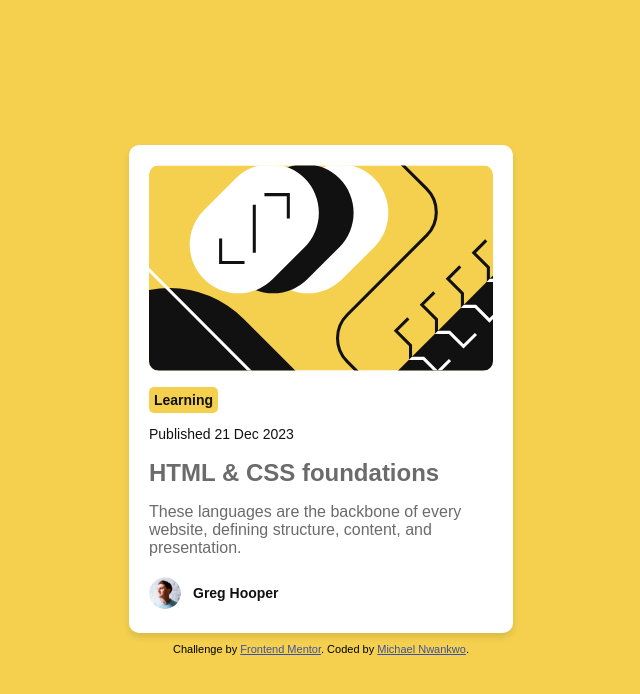
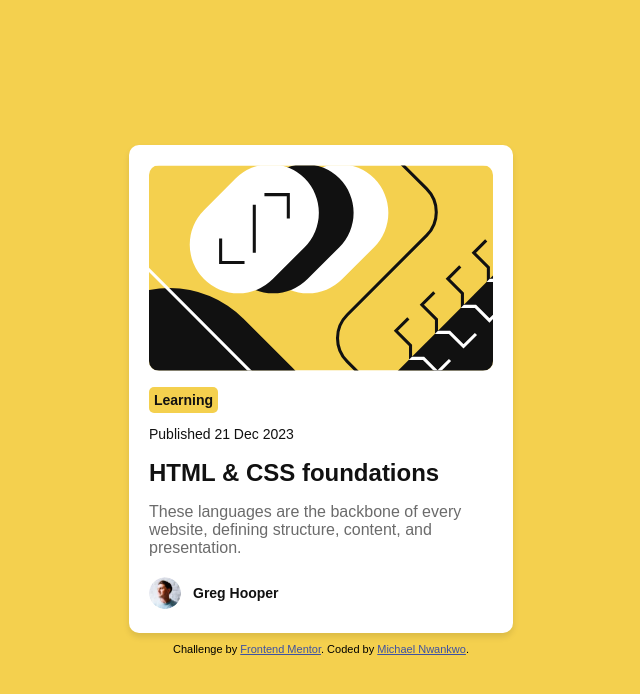
Before and after one commit to yourstrulycreator/blog-preview-card, a plain HTML site: page index.html in a window 1280 px wide. Shown: the whole page, without its empty margins (319-959 px from the left). Drawn offline with Linux system fonts and the light colour scheme.

Commit message:
changed title color to Gray 950

```diff
--- a/index.html
+++ b/index.html
@@ -37,7 +37,7 @@
     .preview-date { margin-top: 16px; }
     .preview-date span { color: var(--gray-950); font-size: 14px; letter-spacing: 0px; font-weight: 500; }
     .preview-title { margin-top: 16px; }
-    .preview-title span { color: var(--gray-500); font-size: 24px; letter-spacing: 0px; font-weight: 700; letter-spacing: 0px; }
+    .preview-title span { color: var(--gray-950); font-size: 24px; letter-spacing: 0px; font-weight: 700; letter-spacing: 0px; }
     .preview-content { margin-top: 16px; }
     .preview-content span { color: var(--gray-500); font-size: 16px; letter-spacing: 0px; font-weight: 500; }
     .preview-author { display: inline-flex; margin-top: 20px; justify-content: center; align-items: center; text-align: center; }
```
